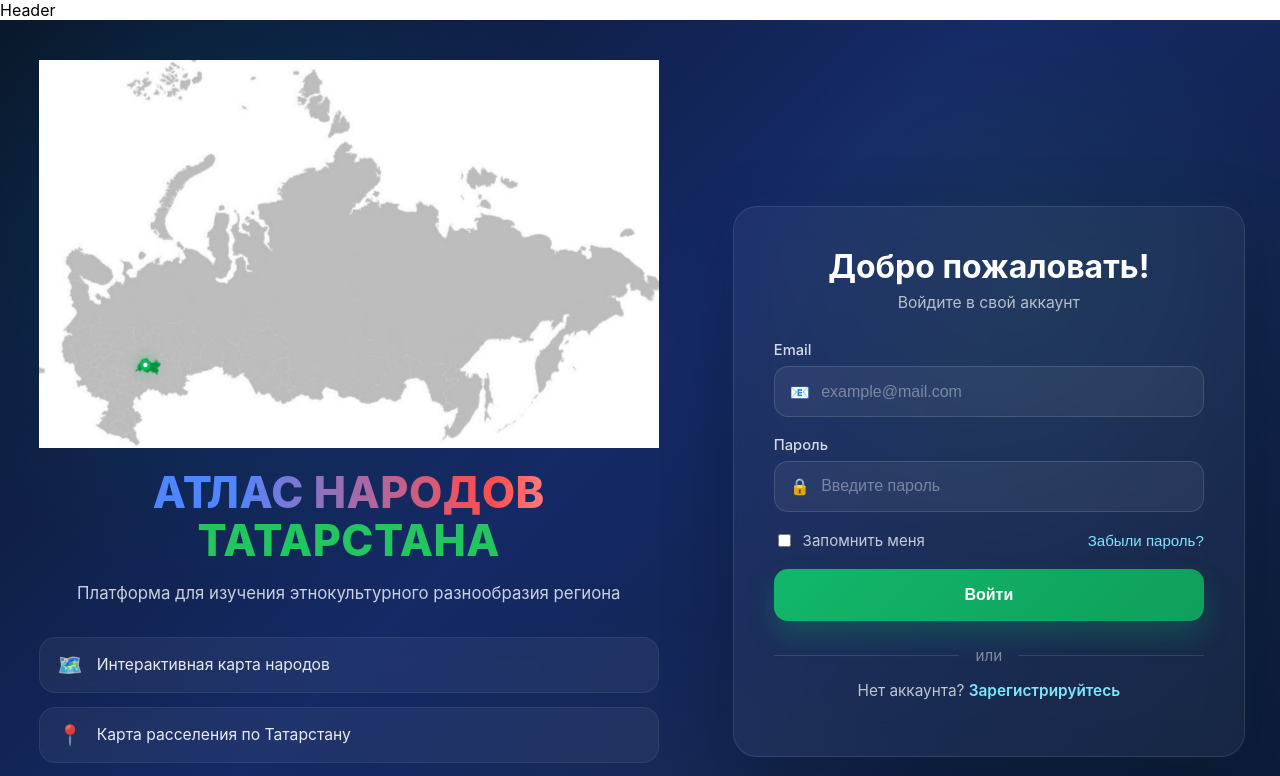
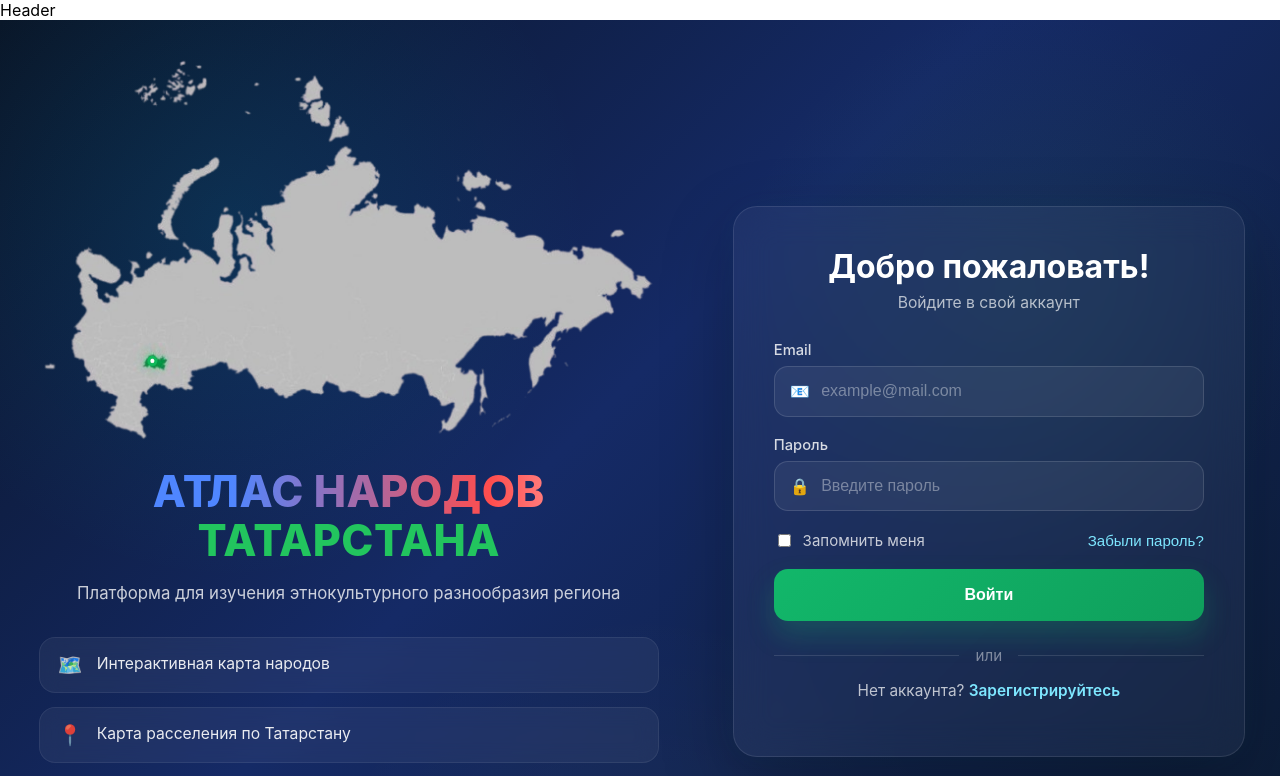
Before and after one commit to atlas-team-2/Frontend_Atlas, a React (Create React App) app: page /auth/login in a window 1280 px wide. Shown: the top 776 px of the page. Built offline with nearby package versions, Linux system fonts and the light colour scheme.

Commit message:
feat: add map animation

```diff
--- a/src/components/organisms/RussiaMap/RussiaMap.css
+++ b/src/components/organisms/RussiaMap/RussiaMap.css
@@ -16,20 +16,7 @@
 }
 
 .russia-map-card.active {
-  animation: mapActivePulse 1.4s ease;
-}
-
-.russia-map-glow {
-  position: absolute;
-  inset: -18px;
-  border-radius: 30px;
-  background:
-    radial-gradient(circle at 30% 30%, rgba(255, 255, 255, 0.1), transparent 34%),
-    radial-gradient(circle at 70% 65%, rgba(0, 188, 212, 0.08), transparent 35%),
-    radial-gradient(circle at 40% 80%, rgba(76, 175, 80, 0.08), transparent 30%);
-  filter: blur(22px);
-  z-index: 0;
-  pointer-events: none;
+  transition: transform 0.8s cubic-bezier(0.25, 0.46, 0.45, 0.94);
 }
 
 .russia-map-frame {
@@ -37,10 +24,12 @@
   z-index: 1;
   width: 100%;
   overflow: hidden;
-  border-radius: 26px;
-  background: #ffffff;
-  transform: translateZ(26px);
+  background: transparent;
   box-shadow: 0 24px 60px rgba(5, 15, 35, 0.18);
+  transform-origin: 18.3% 77.5%;
+  transition:
+    transform 1s cubic-bezier(0.25, 0.46, 0.45, 0.94),
+    opacity 0.8s ease 0.2s;
 }
 
 .russia-map-image {
@@ -51,6 +40,26 @@
   pointer-events: none;
   border-radius: 26px;
   background: transparent;
+}
+
+.tatarstan-detail-wrap {
+  position: absolute;
+  inset: 0;
+  z-index: 2;
+  pointer-events: none;
+  transition: opacity 0.6s ease;
+  display: flex;
+  align-items: center;
+  justify-content: center;
+}
+
+.tatarstan-detail-image {
+  width: 100%;
+  height: 100%;
+  object-fit: contain;
+  border-radius: 26px;
+  user-select: none;
+  pointer-events: none;
 }
 
 .russia-map-overlay {
@@ -139,18 +148,6 @@
   }
 }
 
-@keyframes mapActivePulse {
-  0% {
-    transform: perspective(1400px) scale(1);
-  }
-  35% {
-    transform: perspective(1400px) scale(1.018);
-  }
-  100% {
-    transform: perspective(1400px) scale(1);
-  }
-}
-
 @media (max-width: 768px) {
   .russia-map-card {
     max-width: 100%;
--- a/src/components/organisms/RussiaMap/RussiaMap.tsx
+++ b/src/components/organisms/RussiaMap/RussiaMap.tsx
@@ -1,4 +1,4 @@
-import React, { KeyboardEventHandler, MouseEvent, useState } from 'react';
+import { KeyboardEventHandler, useCallback, useRef, useState } from 'react';
 import './RussiaMap.css';
 
 type RussiaMapProps = {
@@ -6,28 +6,34 @@ type RussiaMapProps = {
   isActive?: boolean;
 };
 
+type Phase = 'idle' | 'zooming' | 'detail';
+
 const RussiaMap = ({ onTatarstanClick, isActive = false }: RussiaMapProps) => {
   const [hovered, setHovered] = useState(false);
-  const [tilt, setTilt] = useState({ x: 0, y: 0 });
+  const [phase, setPhase] = useState<Phase>('idle');
+  const timerRef = useRef<ReturnType<typeof setTimeout>>(undefined);
 
   const tatarstanCenter = { x: 192, y: 500 };
+  const zoomed = phase === 'zooming' || phase === 'detail';
 
-  const handleMouseMove = (e: MouseEvent<HTMLDivElement>) => {
-    const rect = e.currentTarget.getBoundingClientRect();
-    const px = (e.clientX - rect.left) / rect.width;
-    const py = (e.clientY - rect.top) / rect.height;
+  const clearTimer = useCallback(() => {
+    if (timerRef.current) {
+      clearTimeout(timerRef.current);
+      timerRef.current = undefined;
+    }
+  }, []);
 
-    const rotateY = (px - 0.5) * 4;
-    const rotateX = (0.5 - py) * 4;
-
-    setTilt({ x: rotateX, y: rotateY });
-  };
-
-  const resetTilt = () => {
-    setTilt({ x: 0, y: 0 });
+  const handleMouseLeave = () => {
+    clearTimer();
+    setHovered(false);
+    setPhase('idle');
   };
 
   const handleClick = () => {
+    if (phase !== 'idle') return;
+    setPhase('zooming');
+    clearTimer();
+    timerRef.current = setTimeout(() => setPhase('detail'), 800);
     if (onTatarstanClick) {
       onTatarstanClick();
     }
@@ -44,17 +50,19 @@ const RussiaMap = ({ onTatarstanClick, isActive = false }: RussiaMapProps) => {
     <div className="russia-map-scene">
       <div
         className={`russia-map-card ${isActive ? 'active' : ''}`}
-        onMouseMove={handleMouseMove}
-        onMouseLeave={resetTilt}
-        style={{
-          transform: `perspective(1400px) rotateX(${tilt.x}deg) rotateY(${tilt.y}deg)`,
-        }}
+        onMouseLeave={handleMouseLeave}
       >
         <div className="russia-map-glow" />
 
-        <div className="russia-map-frame">
+        <div
+          className="russia-map-frame"
+          style={{
+            transform: zoomed ? 'scale(4)' : 'scale(1)',
+            opacity: zoomed ? 0 : 1,
+          }}
+        >
           <img
-            src="/russia-map-photo.jpg"
+            src="/russia-map-photo.png"
             alt="Карта России с выделенным Татарстаном"
             className="russia-map-image"
             draggable={false}
@@ -108,7 +116,7 @@ const RussiaMap = ({ onTatarstanClick, isActive = false }: RussiaMapProps) => {
                 className="tatarstan-center-dot"
               />
 
-              {(hovered || isActive) && (
+              {hovered && phase === 'idle' && (
                 <g className="tatarstan-tooltip">
                   <rect
                     x={tatarstanCenter.x + 18}
@@ -125,6 +133,20 @@ const RussiaMap = ({ onTatarstanClick, isActive = false }: RussiaMapProps) => {
             </g>
           </svg>
         </div>
+
+        <div
+          className="tatarstan-detail-wrap"
+          style={{
+            opacity: phase === 'detail' ? 1 : 0,
+          }}
+        >
+          <img
+            src="/tatarstan-map.png"
+            alt="Карта Татарстана"
+            className="tatarstan-detail-image"
+            draggable={false}
+          />
+        </div>
       </div>
     </div>
   );
```
Also changed, not shown: public/russia-map-photo.png (added), public/tatarstan-map.png (added).
